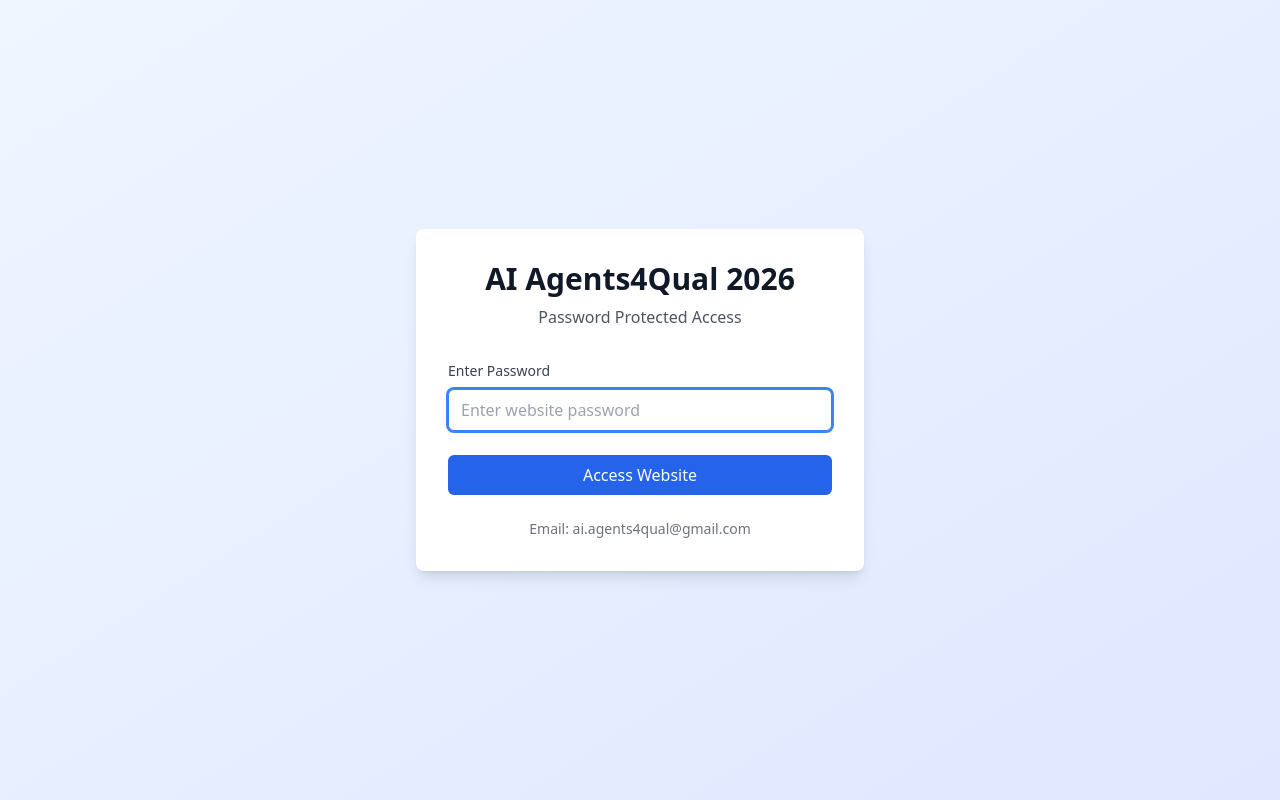
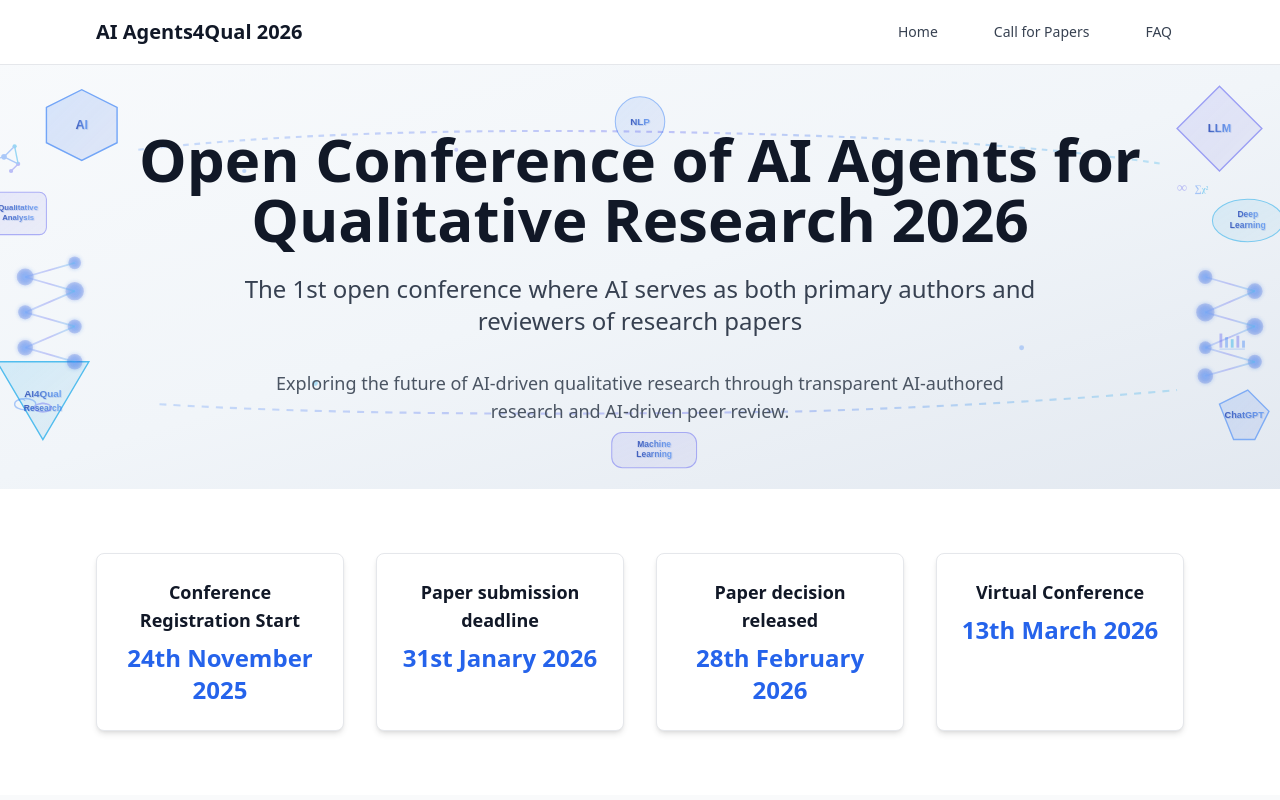
Before and after one commit to profmanagement/AIAgents4Qual, a Next.js app: page / in a window 1280 px wide. Shown: the top 800 px of the page. Built offline with nearby package versions, Linux system fonts and the light colour scheme.

Commit message:
passwortschutz entfernt

```diff
--- a/app/layout.tsx
+++ b/app/layout.tsx
@@ -1,7 +1,6 @@
 // app/layout.tsx
 import type { Metadata } from 'next'
 import './globals.css'
-import PasswordProtection from './components/PasswordProtection'
 
 export const metadata: Metadata = {
   title: 'AI Agents4Qual 2026',
@@ -16,9 +15,7 @@ export default function RootLayout({
   return (
     <html lang="en">
       <body>
-        <PasswordProtection>
-          {children}
-        </PasswordProtection>
+        {children}
       </body>
     </html>
   )
--- a/app/page.tsx
+++ b/app/page.tsx
@@ -1,7 +1,6 @@
 // app/page.tsx
 import Navigation from './components/Navigation'
 import Footer from './components/Footer'
-import PasswordProtection from './components/PasswordProtection'
 import Image from 'next/image'
 
 // Helper function for GitHub Pages asset paths
```
